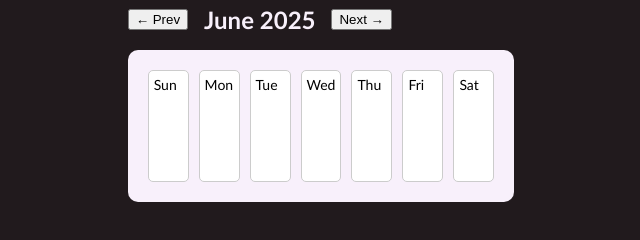
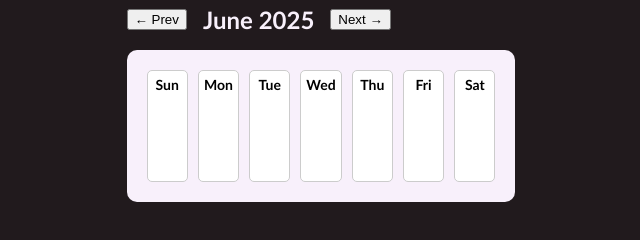
Before and after one commit to lydiamudd/caton-sollenberger-website, a plain HTML site: page calendar.html in a window 1280 px wide. Shown: the part 224-464 px from the top of the page, 319-959 px from the left. Drawn offline with Linux system fonts and the light colour scheme; no server answers.

Commit message:
Update calendar headers

```diff
--- a/calendar.html
+++ b/calendar.html
@@ -28,7 +28,13 @@
       </div>
             <div id="calendar-grid" class="calendar-grid">
         <!-- Weekday headers -->
-        <div>Sun</div><div>Mon</div><div>Tue</div><div>Wed</div><div>Thu</div><div>Fri</div><div>Sat</div>
+        <div class="weekday">Sun</div>
+        <div class="weekday">Mon</div>
+        <div class="weekday">Tue</div>
+        <div class="weekday">Wed</div>
+        <div class="weekday">Thu</div>
+        <div class="weekday">Fri</div>
+        <div class="weekday">Sat</div>
       </div>
     </section>
   </main>
--- a/style.css
+++ b/style.css
@@ -277,3 +277,12 @@ nav ul li a:hover {
     background: transparent;
     border: none;
 }
+
+.weekday {
+    background-color: #f0f0f0;
+    font-weight: bold;
+    font-size: 0.9rem;
+    text-align: center;
+    padding: 0.25rem;
+    border: none;
+  }
```
